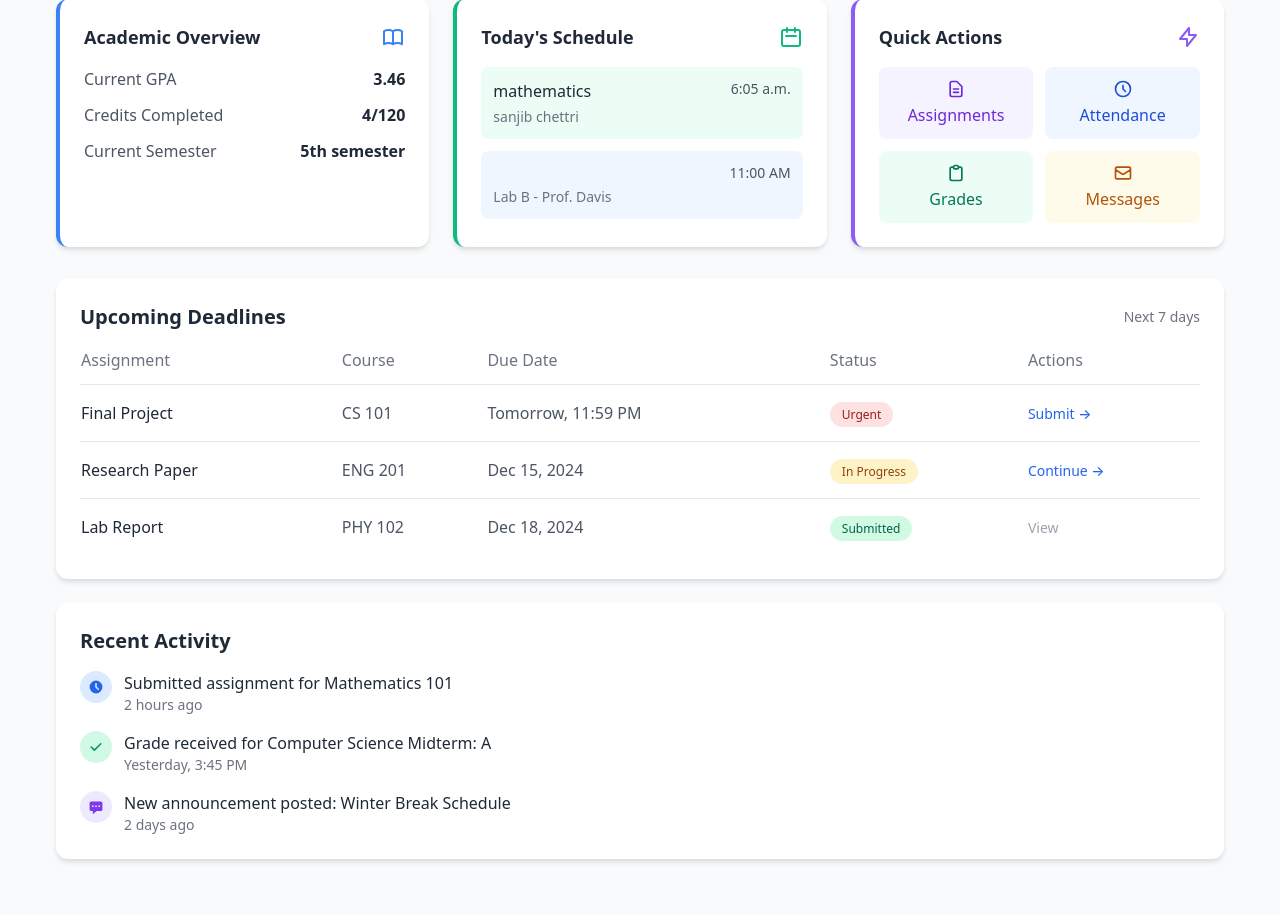
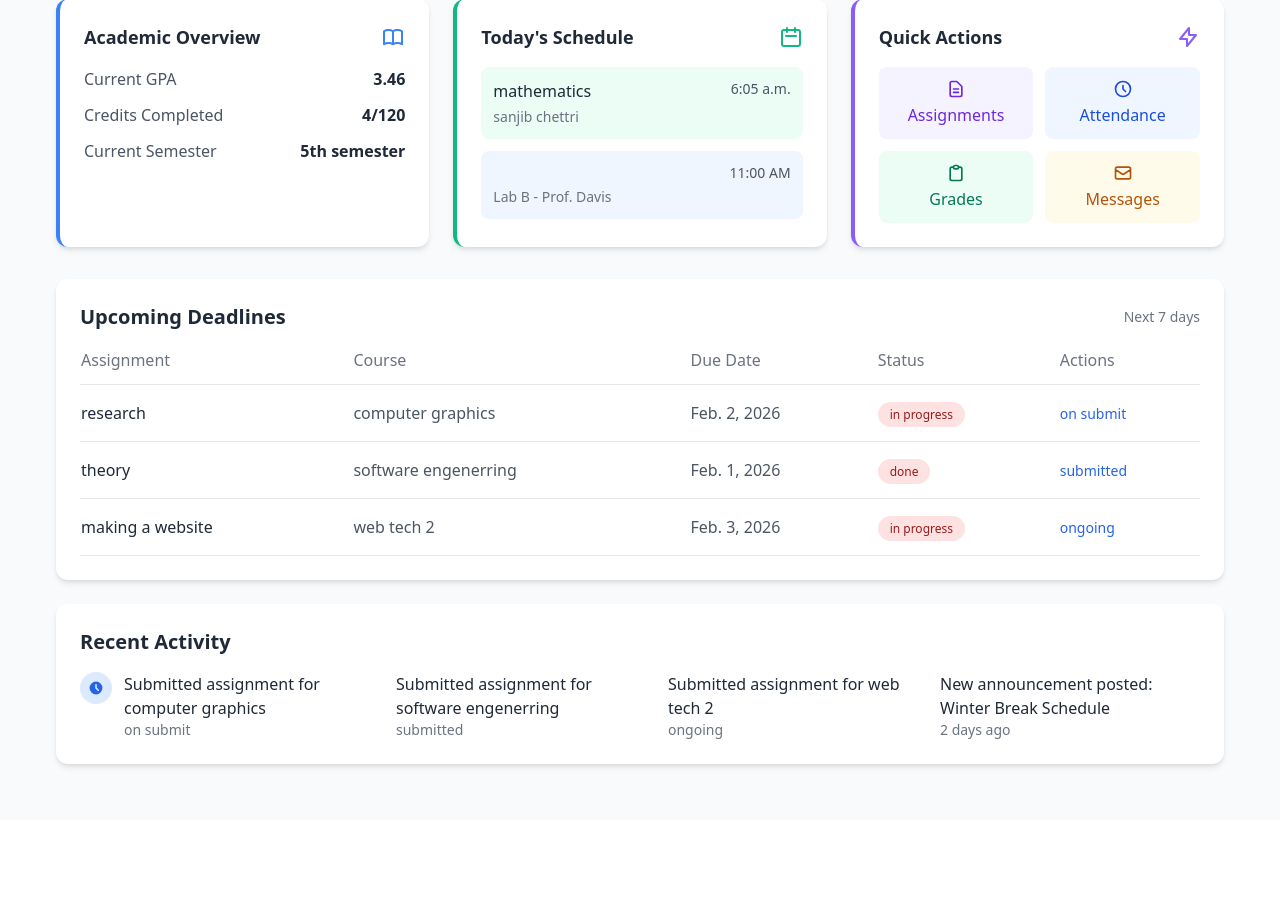
Before and after one commit to Sanjeev-arc/form_submission_allauth, a Django app: page /portol/ in a window 1280 px wide. Shown: the part 257-1172 px from the top of the page. After the commit the page ends 1026 px from the top, so only its background shows below. Run offline with Django 5.2, Linux system fonts and the light colour scheme; a user stored in the database is signed in; data comes from the database, SQL or seed files in the repository; both versions use the stored data as it was after the commit; some libraries are stand-ins or nearby versions.

Commit message:
thirdparty

```diff
--- a/authapp/models.py
+++ b/authapp/models.py
@@ -45,3 +45,13 @@ class Message_From_CEO(models.Model):
 
     def __str__(self):
         return self.Ceo_name
+class UpcomingDeadlines(models.Model):
+     user=models.ForeignKey(User, on_delete=models.CASCADE)
+     Assingment=models.CharField(max_length=200)
+     course=models.CharField(max_length=100)
+     DueDate=models.DateField()
+     status=models.CharField(max_length=50)
+     Actions=models.CharField(max_length=100)
+
+     def __str__(self):
+         return self.course
--- a/authapp/views.py
+++ b/authapp/views.py
@@ -3,7 +3,7 @@ from django.contrib.auth.decorators import login_required
 from django.contrib import messages
 from allauth.account.views import SignupView
 from allauth.account.forms import app_settings
-from .models import UserProfile, Academic_Overview, Today_Schedule, Form_Submission, Message_From_CEO
+from .models import UserProfile, Academic_Overview, Today_Schedule, Form_Submission, Message_From_CEO, UpcomingDeadlines
 class CustomSignupView(SignupView):
     def form_valid(self,form):
         response=super().form_valid(form)
@@ -38,9 +38,11 @@ def home_view(request):
 def portol_view(request):
     academic = Academic_Overview.objects.filter(user=request.user).first()
     schedule = Today_Schedule.objects.filter(user=request.user).first()
+    deadlines=UpcomingDeadlines.objects.filter(user=request.user).all()
     context={
         'academic_overview': academic,
         'schedule': schedule,
+        'deadlines': deadlines,
     }
 
     return render(request, 'authapp/portol.html', context=context)
--- a/authproject/settings.py
+++ b/authproject/settings.py
@@ -143,6 +143,7 @@ MEDIA_URL='/media/'
 MEDIA_ROOT=BASE_DIR/'media'
 SOCIALACCOUNT_PROVIDERS = {
     'google': {
+        'EMAIL_AUTHENTICATION': True,
         'SCOPE': [
             'profile',
             'email',
@@ -160,3 +161,4 @@ SOCIALACCOUNT_PROVIDERS = {
         ],
     },
 }
+SOCIALACCOUNT_EMAIL_AUTHENTICATION_AUTO_CONNECT=True
--- a/templates/authapp/portol.html
+++ b/templates/authapp/portol.html
@@ -155,6 +155,7 @@
       <h2 class="text-xl font-bold text-gray-800">Upcoming Deadlines</h2>
       <span class="text-sm text-gray-500">Next 7 days</span>
     </div>
+
     <div class="overflow-x-auto">
       <table class="w-full">
         <thead>
@@ -167,42 +168,25 @@
           </tr>
         </thead>
         <tbody>
+            {%for deadline in deadlines %}
           <tr class="border-b hover:bg-gray-50">
-            <td class="py-4 font-medium text-gray-800">Final Project</td>
-            <td class="py-4 text-gray-600">CS 101</td>
-            <td class="py-4 text-gray-600">Tomorrow, 11:59 PM</td>
+            <td class="py-4 font-medium text-gray-800">{{deadline.Assingment}}</td>
+            <td class="py-4 text-gray-600">{{deadline.course}}</td>
+            <td class="py-4 text-gray-600">{{deadline.DueDate}}  </td>
             <td class="py-4">
-              <span class="px-3 py-1 text-xs rounded-full bg-red-100 text-red-800">Urgent</span>
+              <span class="px-3 py-1 text-xs rounded-full bg-red-100 text-red-800">{{deadline.status}}</span>
             </td>
             <td class="py-4">
-              <button class="text-blue-600 hover:text-blue-800 text-sm font-medium">Submit →</button>
+              <button class="text-blue-600 hover:text-blue-800 text-sm font-medium">{{deadline.Actions}}</button>
             </td>
           </tr>
-          <tr class="border-b hover:bg-gray-50">
-            <td class="py-4 font-medium text-gray-800">Research Paper</td>
-            <td class="py-4 text-gray-600">ENG 201</td>
-            <td class="py-4 text-gray-600">Dec 15, 2024</td>
-            <td class="py-4">
-              <span class="px-3 py-1 text-xs rounded-full bg-yellow-100 text-yellow-800">In Progress</span>
-            </td>
-            <td class="py-4">
-              <button class="text-blue-600 hover:text-blue-800 text-sm font-medium">Continue →</button>
-            </td>
-          </tr>
-          <tr class="hover:bg-gray-50">
-            <td class="py-4 font-medium text-gray-800">Lab Report</td>
-            <td class="py-4 text-gray-600">PHY 102</td>
-            <td class="py-4 text-gray-600">Dec 18, 2024</td>
-            <td class="py-4">
-              <span class="px-3 py-1 text-xs rounded-full bg-green-100 text-green-800">Submitted</span>
-            </td>
-            <td class="py-4">
-              <button class="text-gray-400 text-sm font-medium cursor-not-allowed">View</button>
-            </td>
-          </tr>
+          {% empty %}
+      <p class="text-gray-500 italic">No upcoming deadlines.</p>
+    {% endfor %}
         </tbody>
       </table>
     </div>
+
   </div>
 
   <!-- Recent Activity -->
@@ -215,28 +199,13 @@
             <path fill-rule="evenodd" d="M10 18a8 8 0 100-16 8 8 0 000 16zm1-12a1 1 0 10-2 0v4a1 1 0 00.293.707l2.828 2.829a1 1 0 101.415-1.415L11 9.586V6z" clip-rule="evenodd"/>
           </svg>
         </div>
+        {% for deadline in deadlines%}
         <div class="flex-1">
-          <p class="text-gray-800">Submitted assignment for Mathematics 101</p>
-          <p class="text-sm text-gray-500">2 hours ago</p>
+          <p class="text-gray-800">Submitted assignment for {{deadline.course}} </p>
+          <p class="text-sm text-gray-500">{{deadline.Actions}}</p>
         </div>
-      </div>
-      <div class="flex items-start space-x-3">
-        <div class="w-8 h-8 rounded-full bg-green-100 flex items-center justify-center flex-shrink-0">
-          <svg class="w-4 h-4 text-green-600" fill="currentColor" viewBox="0 0 20 20">
-            <path fill-rule="evenodd" d="M16.707 5.293a1 1 0 010 1.414l-8 8a1 1 0 01-1.414 0l-4-4a1 1 0 011.414-1.414L8 12.586l7.293-7.293a1 1 0 011.414 0z" clip-rule="evenodd"/>
-          </svg>
-        </div>
-        <div class="flex-1">
-          <p class="text-gray-800">Grade received for Computer Science Midterm: A</p>
-          <p class="text-sm text-gray-500">Yesterday, 3:45 PM</p>
-        </div>
-      </div>
-      <div class="flex items-start space-x-3">
-        <div class="w-8 h-8 rounded-full bg-purple-100 flex items-center justify-center flex-shrink-0">
-          <svg class="w-4 h-4 text-purple-600" fill="currentColor" viewBox="0 0 20 20">
-            <path fill-rule="evenodd" d="M18 5v8a2 2 0 01-2 2h-5l-5 4v-4H4a2 2 0 01-2-2V5a2 2 0 012-2h12a2 2 0 012 2zM7 8H5v2h2V8zm2 0h2v2H9V8zm6 0h-2v2h2V8z" clip-rule="evenodd"/>
-          </svg>
-        </div>
+        {% endfor %}
+
         <div class="flex-1">
           <p class="text-gray-800">New announcement posted: Winter Break Schedule</p>
           <p class="text-sm text-gray-500">2 days ago</p>
```
Also changed, not shown: authapp/admin.py (+7 -1 lines), authapp/migrations/0007_upcomingdeadlines.py (added), db.sqlite3.
